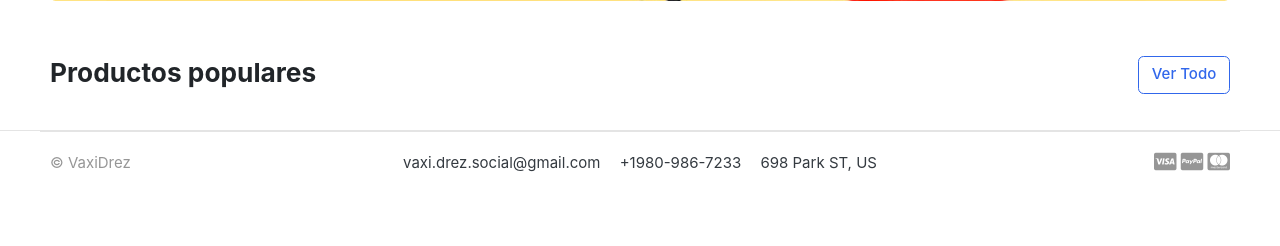
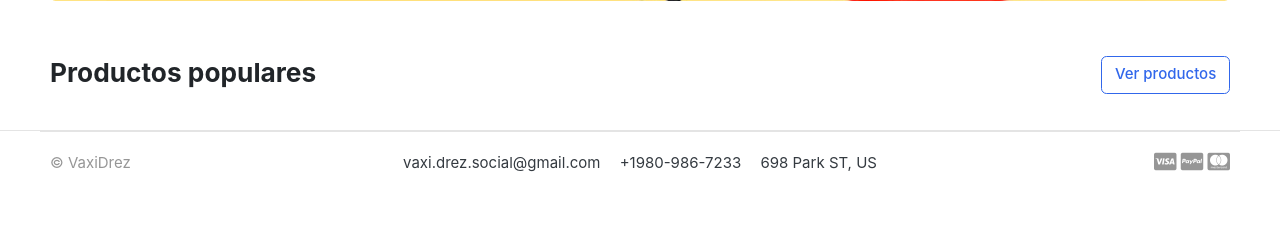
Before and after one commit to samidevel/eccomerce_django, a Django app: template templates/home.html in a window 1280 px wide. Shown: the part 432-678 px from the top of the page. Run offline with Django 5.2, Linux system fonts and the light colour scheme; the template is opened without the code that fills it, so the values that code supplies are empty; some web fonts are replaced.

Commit message:
modificacion de prueba

```diff
--- a/templates/home.html
+++ b/templates/home.html
@@ -22,7 +22,7 @@
 <div class="container">
 
 <header class="section-heading">
-	<a href="{% url 'store' %}" class="btn btn-outline-primary float-right">Ver Todo</a>
+	<a href="{% url 'store' %}" class="btn btn-outline-primary float-right">Ver productos</a>
 	<h3 class="section-title">Productos populares</h3>
 </header><!-- sect-heading -->
 
```
